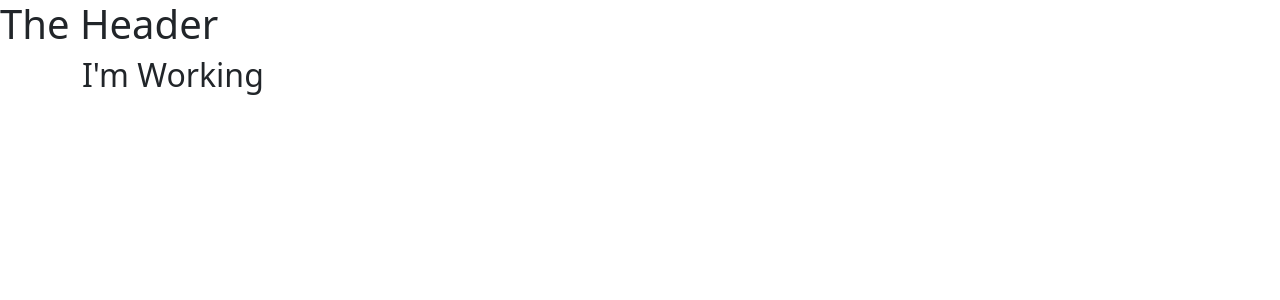
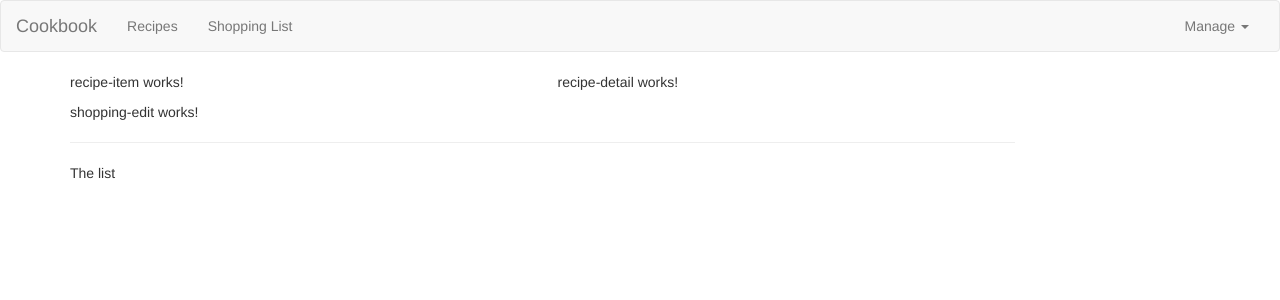
Before and after one commit to MikeVMane/Cookbook, an Angular app: page / in a window 1280 px wide. Shown: the top 300 px of the page. Built offline with nearby package versions, Linux system fonts and the light colour scheme.

Commit message:
adding navigation

```diff
--- a/angular.json
+++ b/angular.json
@@ -23,12 +23,12 @@
               "src/assets"
             ],
             "styles": [
-              "../Cookbook/node_modules/bootstrap/dist/css/bootstrap.min.css",
+              "node_modules/bootstrap/dist/css/bootstrap.min.css",
               "src/styles.css"
             ],
             "scripts": [
-              "./node_modules/bootstrap/dist/js/bootstrap.min.js",
-              "./node_modules/jquery/dist/jquery.min.js"
+              "node_modules/jquery/dist/jquery.min.js",
+              "node_modules/bootstrap/dist/js/bootstrap.min.js"
             ]
           },
           "configurations": {
--- a/package.json
+++ b/package.json
@@ -18,8 +18,9 @@
     "@angular/platform-browser": "~13.2.0",
     "@angular/platform-browser-dynamic": "~13.2.0",
     "@angular/router": "~13.2.0",
-    "bootstrap": "^5.1.3",
+    "bootstrap": "^3.4.1",
     "jquery": "^3.6.0",
+    "popper.js": "^1.16.1",
     "rxjs": "~7.5.0",
     "tslib": "^2.3.0",
     "zone.js": "~0.11.4"
--- a/src/app/app.component.html
+++ b/src/app/app.component.html
@@ -2,7 +2,8 @@
 <div class="container">
   <div class="row">
     <div class="col-md-12">
-      <h2>I'm Working</h2>
+      <app-recipes></app-recipes>
+      <app-shopping-list></app-shopping-list>
     </div>
   </div>
 </div>
--- a/src/app/header/header.component.html
+++ b/src/app/header/header.component.html
@@ -1 +1,23 @@
-<h1>The Header</h1>
+<nav class="navbar navbar-default">
+    <div class="container-fluid">
+        <div class="navbar-header">
+            <a href="#" class="navbar-brand">Cookbook</a>
+        </div>
+
+        <div class="collapse navbar-collapse">
+            <ul class="nav navbar-nav">
+                <li><a href="#">Recipes</a></li>
+                <li><a href="#">Shopping List</a></li>
+            </ul>
+            <ul class="nav navbar-nav navbar-right">
+                <li class="dropdown">
+                    <a href="#" class="dropdown-toggle" role="button">Manage <span class="caret"></span></a>
+                    <ul class="dropdown-menu">
+                        <li><a href="#">Save Data</a></li>
+                        <li><a href="#">Fetch Data</a></li>
+                    </ul>
+                </li>
+            </ul>
+        </div>
+    </div>
+</nav>
--- a/src/app/recipes/recipe-list/recipe-list.component.html
+++ b/src/app/recipes/recipe-list/recipe-list.component.html
@@ -1 +1 @@
-<p>recipe-list works!</p>
+<app-recipe-item></app-recipe-item>
--- a/src/app/recipes/recipes.component.html
+++ b/src/app/recipes/recipes.component.html
@@ -1 +1,8 @@
-<p>recipes works!</p>
+<div class="row">
+    <div class="col-md-5">
+        <app-recipe-list></app-recipe-list>
+    </div>
+    <div class="col-md-7">
+        <app-recipe-detail></app-recipe-detail>
+    </div>
+</div>
--- a/src/app/shopping-list/shopping-list.component.html
+++ b/src/app/shopping-list/shopping-list.component.html
@@ -1 +1,7 @@
-<p>shopping-list works!</p>
+<div class="row">
+    <div class="col-xs-10">
+        <app-shopping-edit></app-shopping-edit>
+        <hr>
+        <p>The list</p>
+    </div>
+</div>
```
Also changed, not shown: src/styles.css (line endings or trailing spaces), 1 other file (tests, documents, lock files or other folders).
